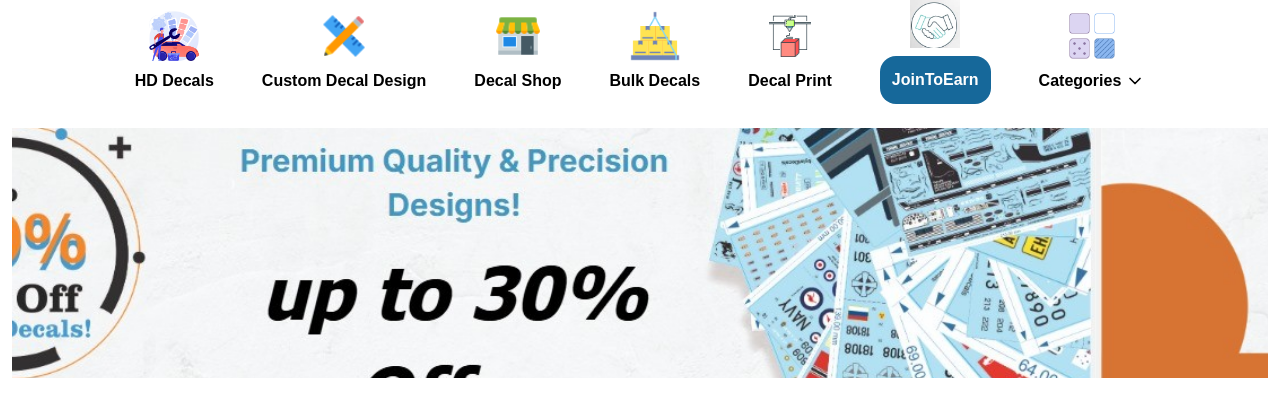
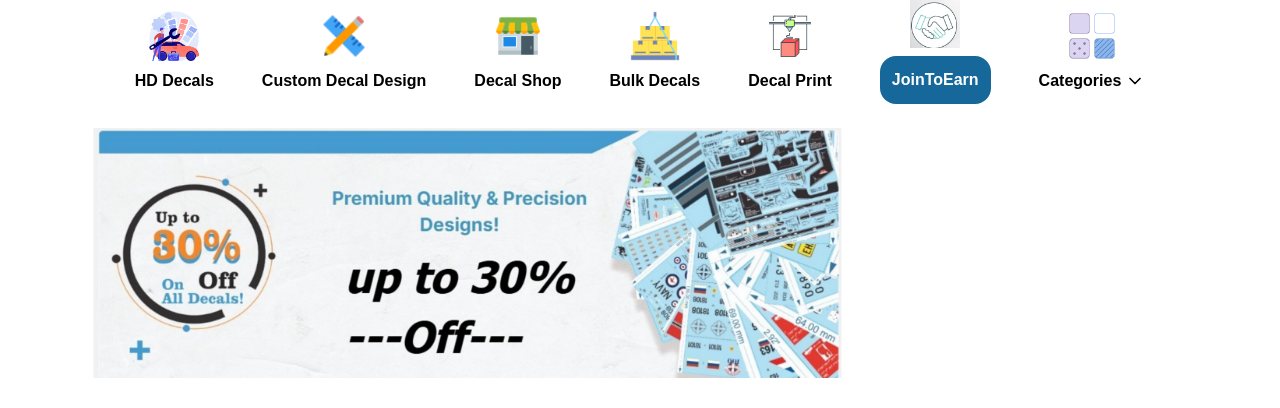
Before and after one commit to Decal-project/HobbyistDecals-Demo-master, a Next.js app: page / in a window 1280 px wide. Shown: the part 144-552 px from the top of the page. Built offline with nearby package versions, Linux system fonts and the light colour scheme.

Commit message:
updated advertise and redirect the best-deals

```diff
--- a/src/app/(main)/_components/advertisement-banners.tsx
+++ b/src/app/(main)/_components/advertisement-banners.tsx
@@ -33,7 +33,7 @@ const AdvertisementBannersComponent = () => {
                   height={0}
                   unoptimized
                   quality={100}
-                  className="h-[250px] w-full object-cover"
+                  className="w-full h-[250px] object-contain mx-auto"
                 />
               </CarouselItem>
             ))}
--- a/src/app/(main)/_components/best-deals.tsx
+++ b/src/app/(main)/_components/best-deals.tsx
@@ -1,10 +1,13 @@
 import Image from "next/image";
+import Link from "next/link";
 import React from "react";
 
 const BestDealsComponent = () => {
   return (
     <div className="w-full h-[300px] bg-white">
       <div className="grid grid-cols-2 grid-rows-2 gap-2 w-full h-full">
+        {/* 1st Image - Custom Decal Design */}
+        <Link href="/custom-decal-design" className="w-full h-full">
           <div className="w-full h-full bg-black rounded-br-xl overflow-hidden">
             <Image
               src="/images/home-best-deals-img-1.png"
@@ -16,7 +19,10 @@ const BestDealsComponent = () => {
               className="w-full h-full object-fill"
             />
           </div>
+        </Link>
 
+        {/* 2nd Image - Decal Shops */}
+        <Link href="/decal-shop" className="w-full h-full">
           <div className="w-full h-full bg-black rounded-bl-xl overflow-hidden">
             <Image
               src="/images/home-best-deals-img-2.png"
@@ -28,7 +34,10 @@ const BestDealsComponent = () => {
               className="w-full h-full object-fill"
             />
           </div>
+        </Link>
 
+        {/* 3rd Image - Join to Earn */}
+        <Link href="/join-to-earn" className="w-full h-full">
           <div className="w-full h-full rounded-tr-xl overflow-hidden">
             <Image
               src="/images/home-best-deals-img-4.png"
@@ -40,7 +49,10 @@ const BestDealsComponent = () => {
               className="w-full h-full object-fill"
             />
           </div>
+        </Link>
 
+        {/* 4th Image - Decal Print */}
+        <Link href="/decal-print" className="w-full h-full">
           <div className="w-full h-full rounded-tl-xl overflow-hidden">
             <Image
               src="/images/home-best-deals-img-3.png"
@@ -52,6 +64,7 @@ const BestDealsComponent = () => {
               className="w-full h-full object-fill"
             />
           </div>
+        </Link>
       </div>
     </div>
   );
```
Also changed, not shown: public/images/home-advertise1.jpg, public/images/home-advertise2.jpg. Lines whose indentation alone changed are shown as unchanged.
